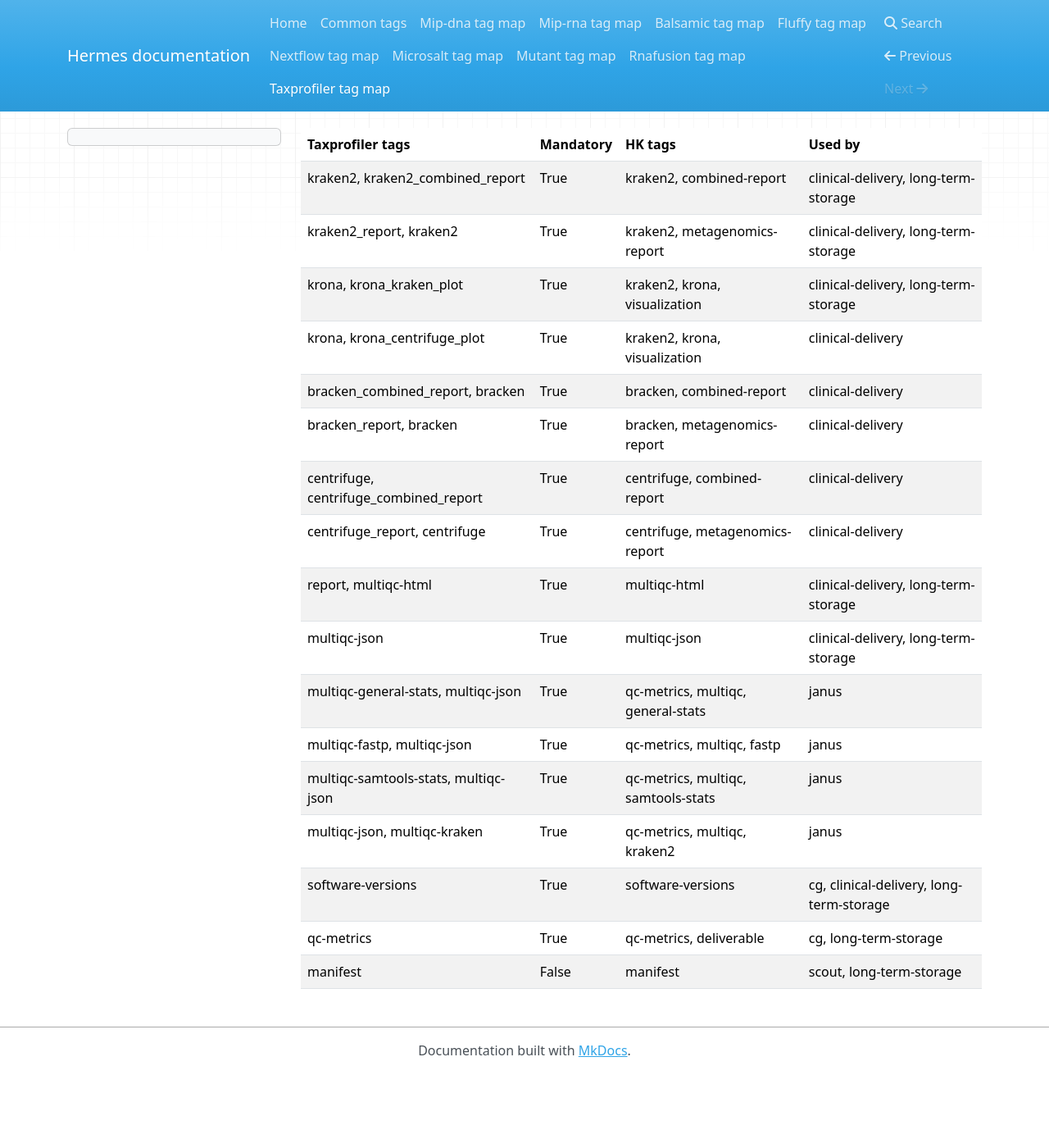
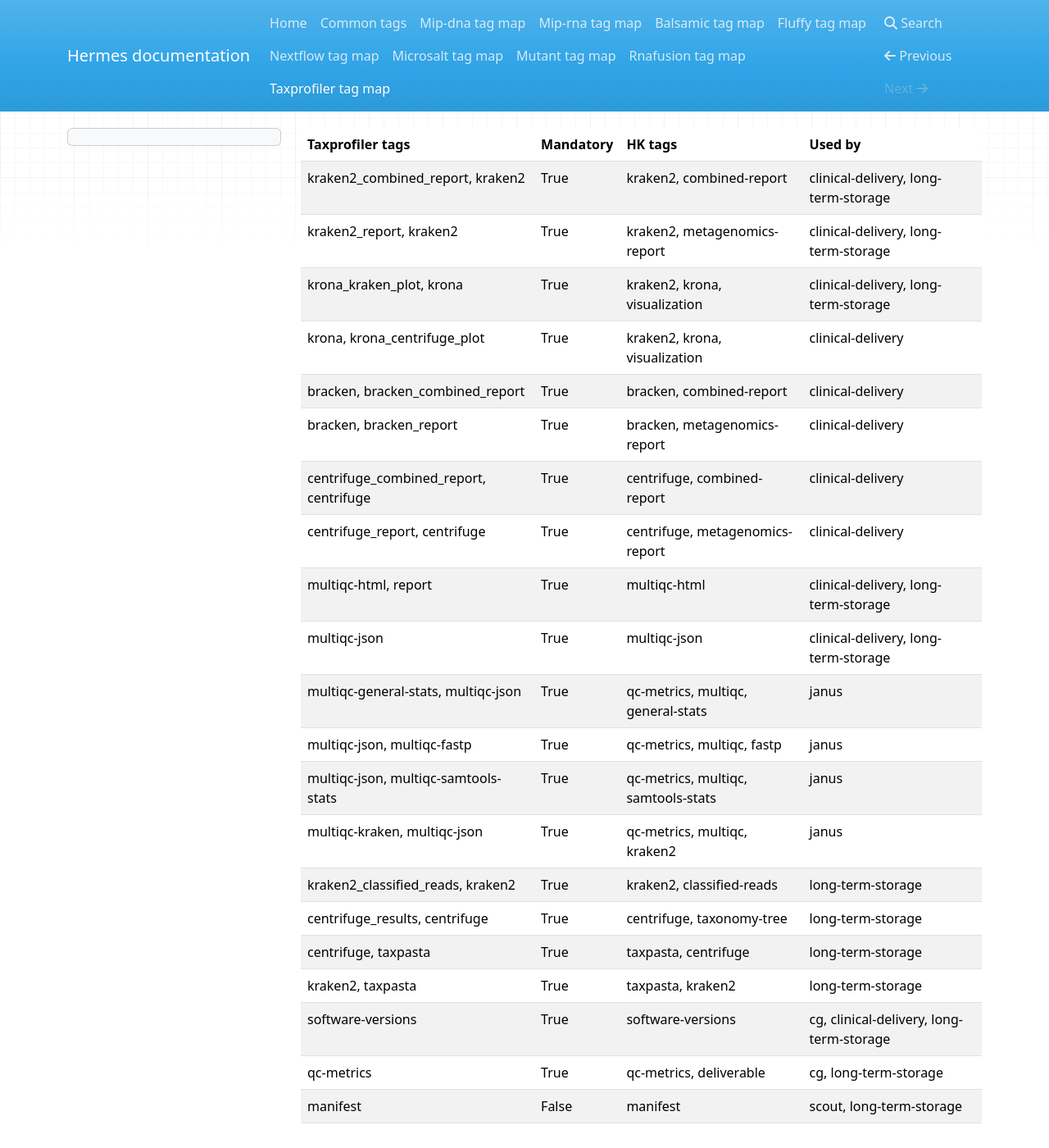
Before and after one commit to Clinical-Genomics/hermes, an MkDocs documentation site: the page built from docs/taxprofiler_map.md, in a window 1280 px wide and 1400 px high. Shown: the whole window at 82% size. Built offline with MkDocs 1.6.1, drawn with Linux system fonts in a browser that asks for light colours; nearby versions of some CDN libraries.

Commit message:
Feat(Taxprofiler) Add four files (#154)
## Description
The dev team wants four more files to be added to the taxprofiler case bundles

### Added
- kraken2_classified_reads
- centrifuge_results
- taxpasta/kraken2
- taxpasta/centrifuge

```diff
--- a/docs/taxprofiler_map.md
+++ b/docs/taxprofiler_map.md
@@ -1,19 +1,23 @@
 | Taxprofiler tags                       | Mandatory   | HK tags                             | Used by                                  |
 |----------------------------------------|-------------|-------------------------------------|------------------------------------------|
-| kraken2, kraken2_combined_report       | True        | kraken2, combined-report            | clinical-delivery, long-term-storage     |
+| kraken2_combined_report, kraken2       | True        | kraken2, combined-report            | clinical-delivery, long-term-storage     |
 | kraken2_report, kraken2                | True        | kraken2, metagenomics-report        | clinical-delivery, long-term-storage     |
-| krona, krona_kraken_plot               | True        | kraken2, krona, visualization       | clinical-delivery, long-term-storage     |
+| krona_kraken_plot, krona               | True        | kraken2, krona, visualization       | clinical-delivery, long-term-storage     |
 | krona, krona_centrifuge_plot           | True        | kraken2, krona, visualization       | clinical-delivery                        |
-| bracken_combined_report, bracken       | True        | bracken, combined-report            | clinical-delivery                        |
-| bracken_report, bracken                | True        | bracken, metagenomics-report        | clinical-delivery                        |
-| centrifuge, centrifuge_combined_report | True        | centrifuge, combined-report         | clinical-delivery                        |
+| bracken, bracken_combined_report       | True        | bracken, combined-report            | clinical-delivery                        |
+| bracken, bracken_report                | True        | bracken, metagenomics-report        | clinical-delivery                        |
+| centrifuge_combined_report, centrifuge | True        | centrifuge, combined-report         | clinical-delivery                        |
 | centrifuge_report, centrifuge          | True        | centrifuge, metagenomics-report     | clinical-delivery                        |
-| report, multiqc-html                   | True        | multiqc-html                        | clinical-delivery, long-term-storage     |
+| multiqc-html, report                   | True        | multiqc-html                        | clinical-delivery, long-term-storage     |
 | multiqc-json                           | True        | multiqc-json                        | clinical-delivery, long-term-storage     |
 | multiqc-general-stats, multiqc-json    | True        | qc-metrics, multiqc, general-stats  | janus                                    |
-| multiqc-fastp, multiqc-json            | True        | qc-metrics, multiqc, fastp          | janus                                    |
-| multiqc-samtools-stats, multiqc-json   | True        | qc-metrics, multiqc, samtools-stats | janus                                    |
-| multiqc-json, multiqc-kraken           | True        | qc-metrics, multiqc, kraken2        | janus                                    |
+| multiqc-json, multiqc-fastp            | True        | qc-metrics, multiqc, fastp          | janus                                    |
+| multiqc-json, multiqc-samtools-stats   | True        | qc-metrics, multiqc, samtools-stats | janus                                    |
+| multiqc-kraken, multiqc-json           | True        | qc-metrics, multiqc, kraken2        | janus                                    |
+| kraken2_classified_reads, kraken2      | True        | kraken2, classified-reads           | long-term-storage                        |
+| centrifuge_results, centrifuge         | True        | centrifuge, taxonomy-tree           | long-term-storage                        |
+| centrifuge, taxpasta                   | True        | taxpasta, centrifuge                | long-term-storage                        |
+| kraken2, taxpasta                      | True        | taxpasta, kraken2                   | long-term-storage                        |
 | software-versions                      | True        | software-versions                   | cg, clinical-delivery, long-term-storage |
 | qc-metrics                             | True        | qc-metrics, deliverable             | cg, long-term-storage                    |
 | manifest                               | False       | manifest                            | scout, long-term-storage                 |
```
Also changed, not shown: 3 other files.
